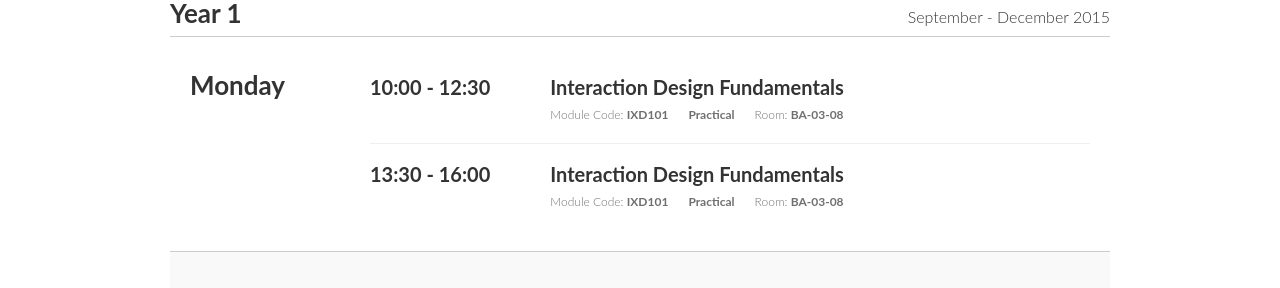
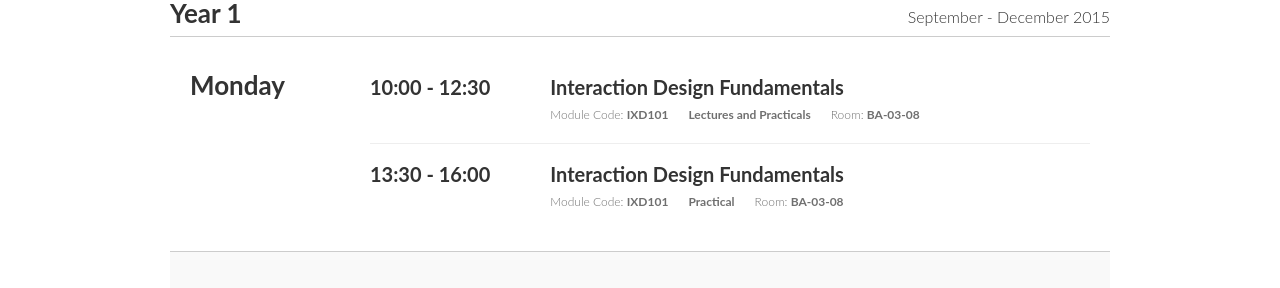
Before and after one commit to ixdbelfast/ixdbelfast.github.io, a Jekyll site: the page built from timetable.html, in a window 1280 px wide and 900 px high, scrolled down 492 px. Shown: the part 153-441 px from the top of the window. Built offline with Jekyll 4.4.1, drawn with Linux system fonts in a browser that asks for light colours.

Commit message:
Update to Yr1 Timetable

```diff
--- a/timetable.html
+++ b/timetable.html
@@ -28,7 +28,7 @@ permalink: /timetable/
 					<h3>Interaction Design Fundamentals</h3>
 					<ul>
 						<li class="module-code">IXD101</li>
-						<li class="session">Practical</li>
+						<li class="session">Lectures and Practicals</li>
 						<li class="room">BA-03-08</li>
 					</ul>
 				</div>
```
